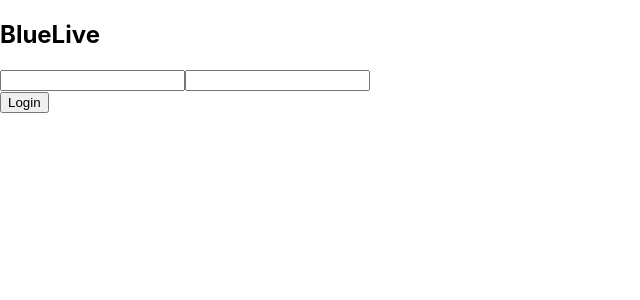
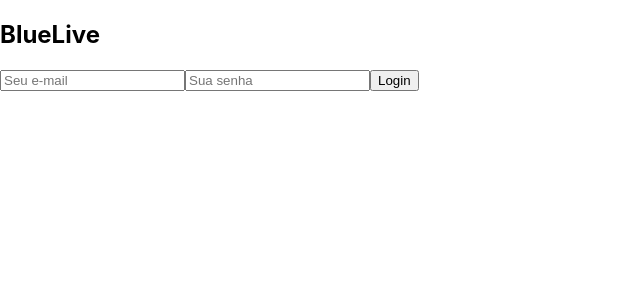
Before and after one commit to lucaskahlil/FRONT, a React (Create React App) app in the folder bluelive/: page / in a window 1280 px wide. Shown: the top 300 px of the page, without its empty margins (0-640 px from the left). Built offline with nearby package versions, Linux system fonts and the light colour scheme.

Commit message:
form login implementado

```diff
--- a/bluelive/src/components/moleculas/login-form/login-form.tsx
+++ b/bluelive/src/components/moleculas/login-form/login-form.tsx
@@ -1,12 +1,24 @@
+import { FormEvent } from "react";
+
 export function LoginForm() {
+
+  function handleSubmit (e: FormEvent<HTMLFormElement>) {
+    e.preventDefault();
+    const LoginPayload = {
+      email: e.currentTarget.email.value,
+      senha: e.currentTarget.senha.value,
+    };
+    console.log(LoginPayload)
+  }
+
   return (
     <div>
       <h2>BlueLive</h2>
-      <form>
-       <input />
-       <input />
+      <form onSubmit={handleSubmit}>
+       <input placeholder="Seu e-mail" name="email"/>
+       <input placeholder="Sua senha" name="senha"/>
+       <button type="submit">Login</button>
       </form>
-      <button>Login</button>
     </div>
   );
 }
--- a/bluelive/src/global-styled.ts
+++ /dev/null
@@ -1 +0,0 @@
-import { createGlobalStyle } from "styled-components";
```
